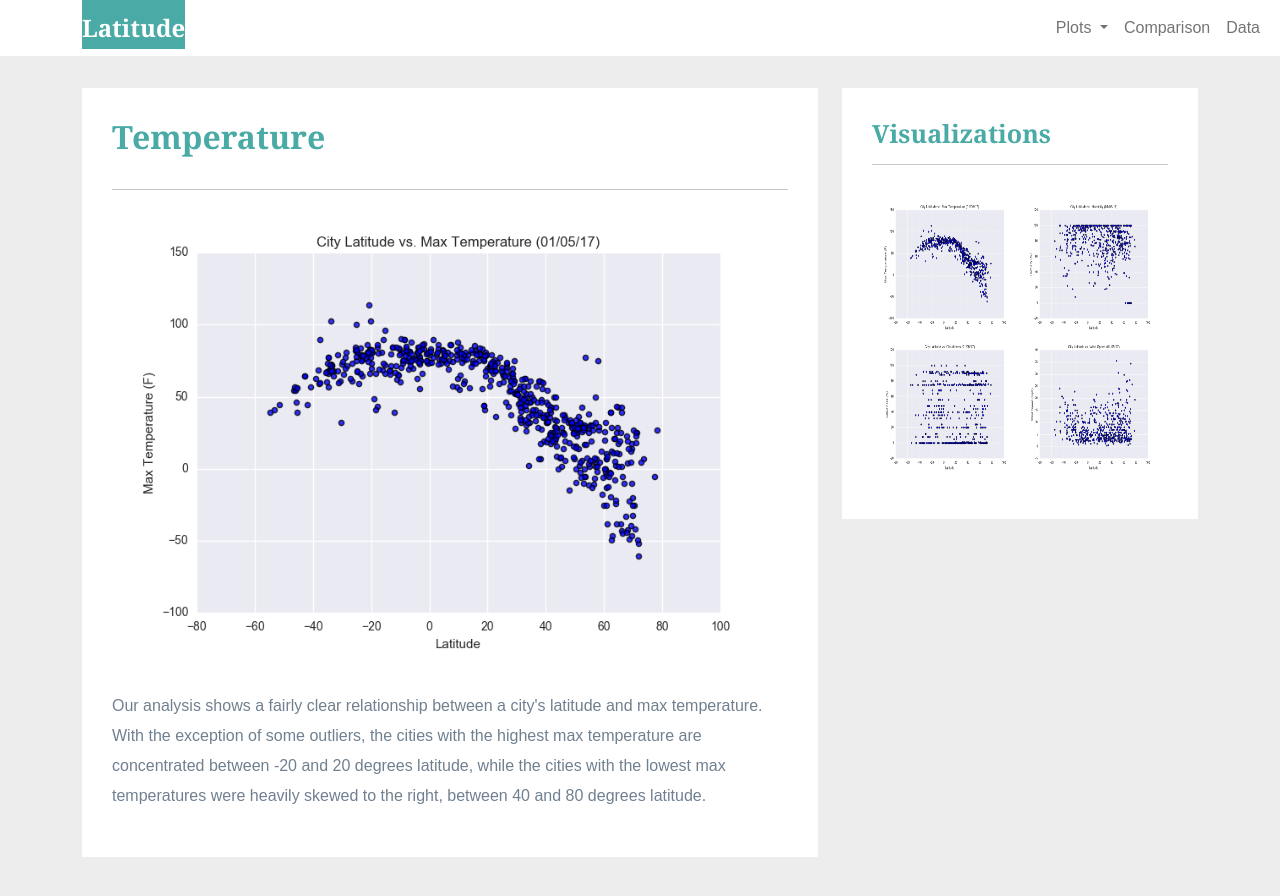
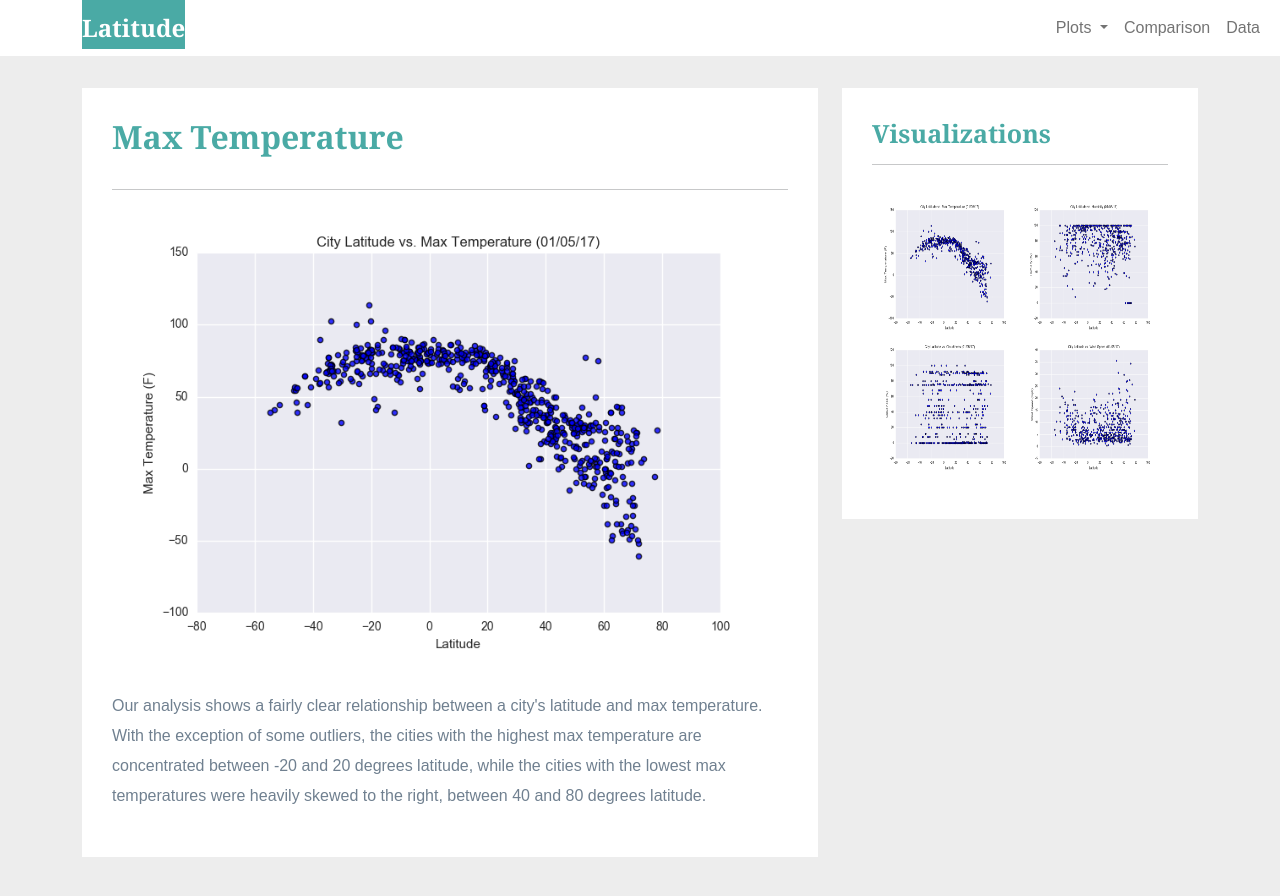
Before and after one commit to JMNugent1/Web-Design-Challenge, a plain HTML site: page visualizations/temp.html in a window 1280 px wide. Drawn offline with nearby package versions, Linux system fonts and the light colour scheme.

Commit message:
changed header of max temperature page

```diff
--- a/visualizations/temp.html
+++ b/visualizations/temp.html
@@ -69,7 +69,7 @@
     <section class="row">
       <div class="col-md-8">
         <article class="description-content">
-          <h1 class="description-header">Temperature</h1>
+          <h1 class="description-header"> Max Temperature</h1>
           <hr class="description-hr" />
           <img src="../assets/images/Fig1.png" alt="" class="img-responsive" />
           <p>Our analysis shows a fairly clear relationship between a city's latitude and max temperature.
```
